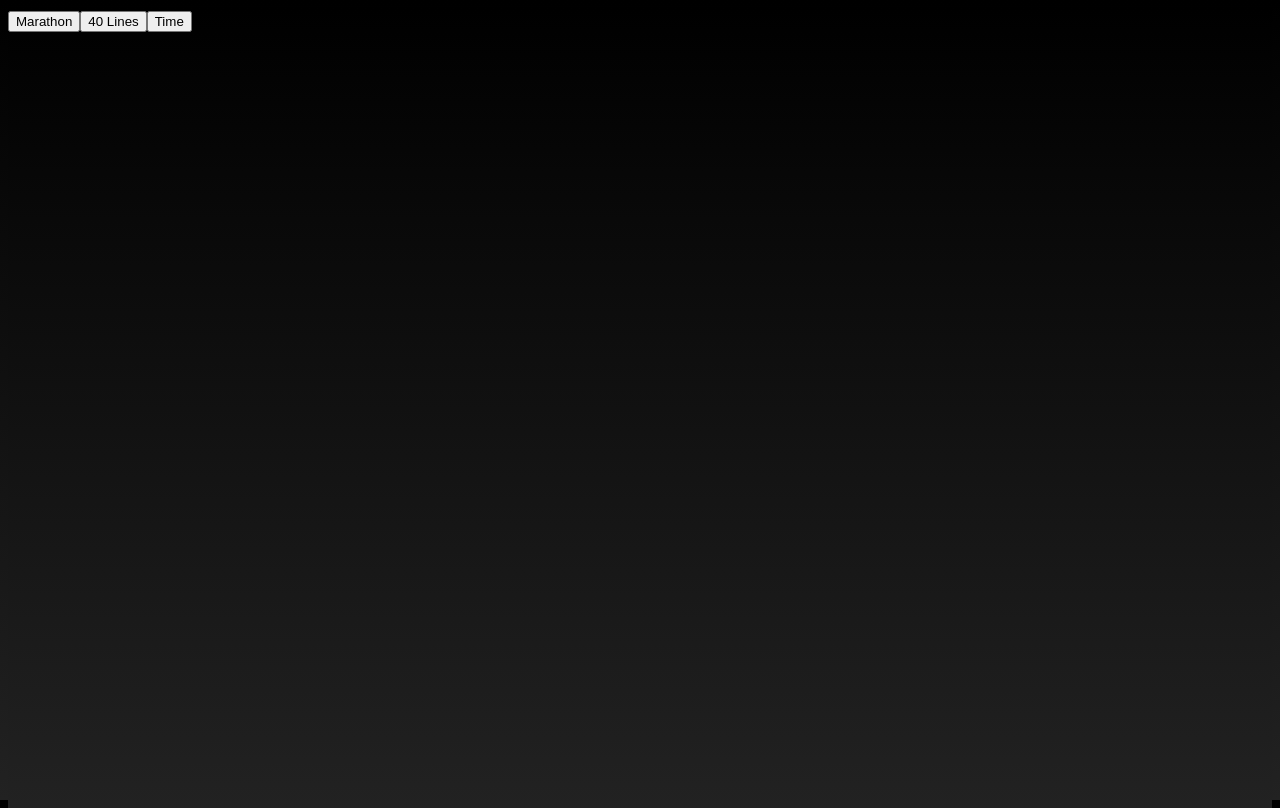
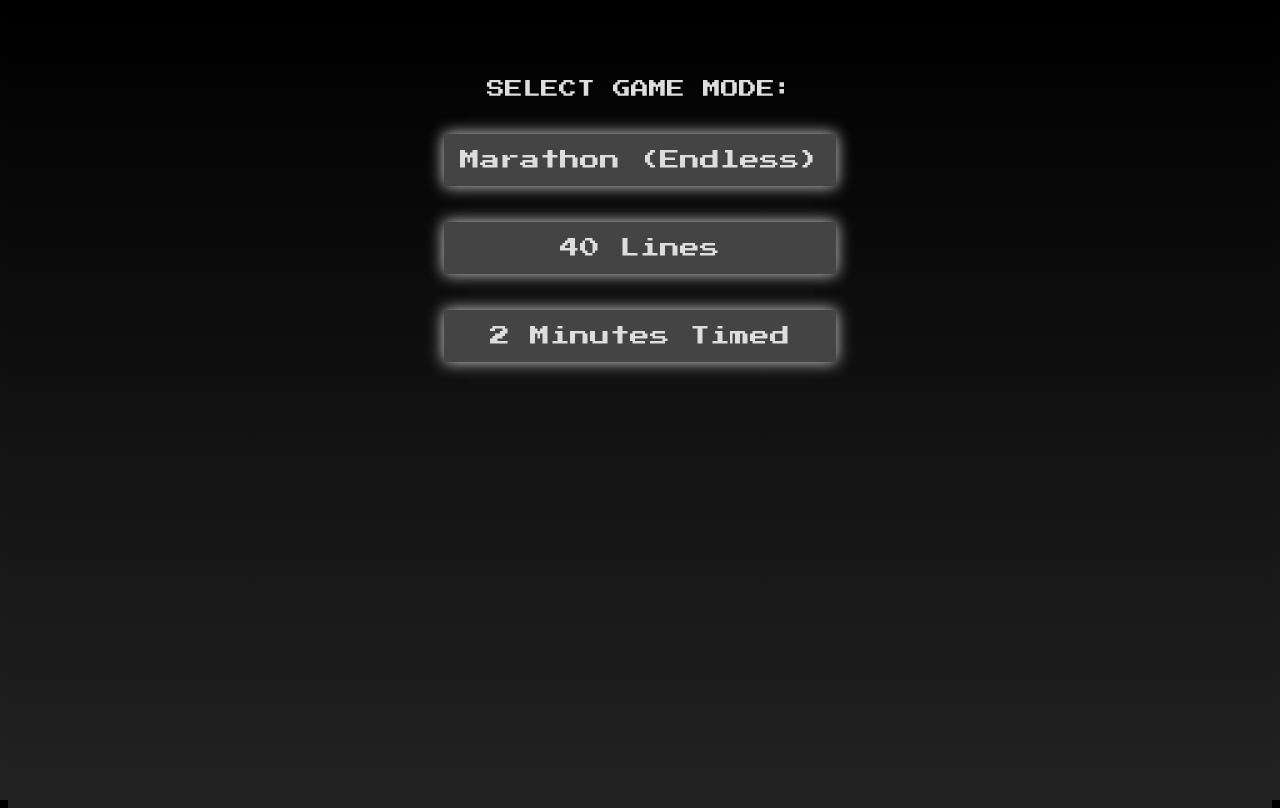
Before and after one commit to atomflunder/tetris-vue-ts, a Vue app: page / in a window 1280 px wide. Built offline with nearby package versions, Linux system fonts and the light colour scheme.

Commit message:
Make Menu prettier

```diff
--- a/src/App.vue
+++ b/src/App.vue
@@ -10,23 +10,51 @@ enum Menu {
 }
 
 let menuChoice = ref(Menu.None);
-
-function setMenu(choice: Menu) {
-    menuChoice.value = choice;
-    console.log(menuChoice);
-}
 </script>
 
 <template>
-    <nav v-if="menuChoice === Menu.None">
-        <button @click="setMenu(Menu.Marathon)">Marathon</button>
-        <button @click="setMenu(Menu.Lines)">40 Lines</button>
-        <button @click="setMenu(Menu.Time)">Time</button>
+    <nav class="navbar" v-if="menuChoice === Menu.None">
+        <div class="header">SELECT GAME MODE:</div>
+        <button class="menu-button" @click="menuChoice = Menu.Marathon">Marathon (Endless)</button>
+        <button class="menu-button" @click="menuChoice = Menu.Lines">40 Lines</button>
+        <button class="menu-button" @click="menuChoice = Menu.Time">2 Minutes Timed</button>
     </nav>
 
     <TetrisGame v-if="menuChoice === Menu.Marathon" :max-lines="null" :max-time="null" />
     <TetrisGame v-if="menuChoice === Menu.Lines" :max-lines="40" :max-time="null" />
-    <TetrisGame v-if="menuChoice === Menu.Time" :max-lines="null" :max-time="1200" />
+    <TetrisGame v-if="menuChoice === Menu.Time" :max-lines="null" :max-time="120000" />
 </template>
 
-<style scoped></style>
+<style scoped>
+.header {
+    display: inline-flex;
+    justify-content: center;
+}
+
+.navbar {
+    display: grid;
+    justify-content: center;
+    padding: 4rem;
+    gap: 2rem;
+}
+
+.menu-button {
+    display: inline-block;
+    text-align: center;
+    font-size: 20px;
+    font-family: 'Press Start 2P';
+    color: #ddd;
+    background-color: #444;
+    border: none;
+    padding: 16px;
+    -webkit-box-shadow: 0 0 15px #ddd;
+    box-shadow: 0 0 15px #ddd;
+}
+
+.menu-button:hover {
+    background-color: #333;
+    cursor: pointer;
+    -webkit-box-shadow: 0 0 15px #aaa;
+    box-shadow: 0 0 15px #aaa;
+}
+</style>
--- a/src/components/Game/TetrisBoard.vue
+++ b/src/components/Game/TetrisBoard.vue
@@ -35,4 +35,9 @@ defineProps<{
     -webkit-box-shadow: 0 0 15px #ffae00;
     box-shadow: 0 0 15px #ffae00;
 }
+
+.green-glow {
+    -webkit-box-shadow: 0 0 15px #00ff22;
+    box-shadow: 0 0 15px #00ff22;
+}
 </style>
--- a/src/helpers/style.ts
+++ b/src/helpers/style.ts
@@ -59,13 +59,19 @@ export const getHeldPieceColor = (game: Game, block: number): string => {
  * with a special glow for being in danger, paused, both, or having a high combo.
  */
 export const getGlow = (game: Game): string => {
+    if (game.gameFinished) {
+        return 'green-glow ';
+    }
     if (game.board.firstRowsNotEmpty(game.currentPiece, 6) && game.isPaused) {
         return 'purple-glow ';
-    } else if (game.board.firstRowsNotEmpty(game.currentPiece, 6)) {
+    }
+    if (game.board.firstRowsNotEmpty(game.currentPiece, 6) || game.gameOver) {
         return 'red-glow ';
-    } else if (game.isPaused) {
+    }
+    if (game.isPaused) {
         return 'blue-glow ';
-    } else if (game.currentCombo > 4) {
+    }
+    if (game.currentCombo > 4) {
         return 'orange-glow ';
     } else {
         return '';
```
